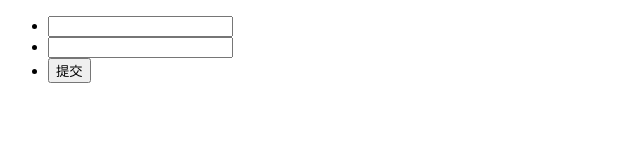
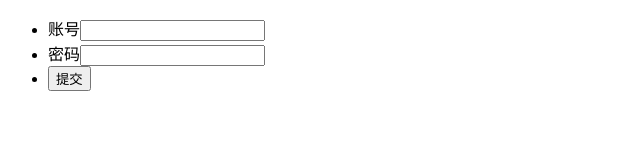
Before and after one commit to TianHero/webtest, a plain HTML site: page index.html in a window 1280 px wide. Shown: the whole page, without its empty margins (0-640 px from the left). Drawn offline with Linux system fonts and the light colour scheme.

Commit message:
修复登录功能的bug

```diff
--- a/index.html
+++ b/index.html
@@ -10,10 +10,10 @@
 <form action="">
     <ul>
         <li>
-            <input type="text">
+            账号<input type="text">
         </li>
         <li>
-            <input type="password">
+            密码<input type="password">
         </li>
         <li>
             <input type="button" value="提交">
```
